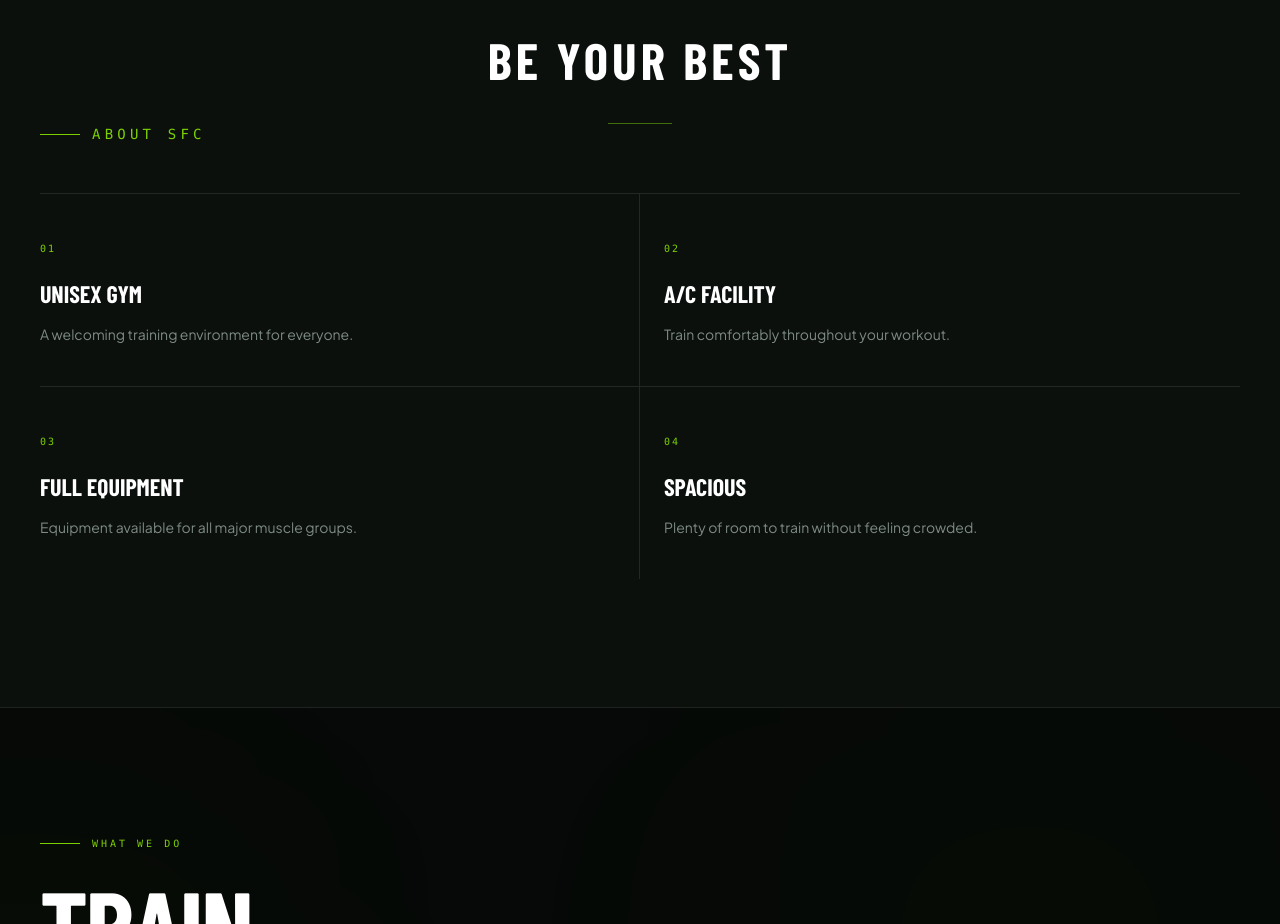
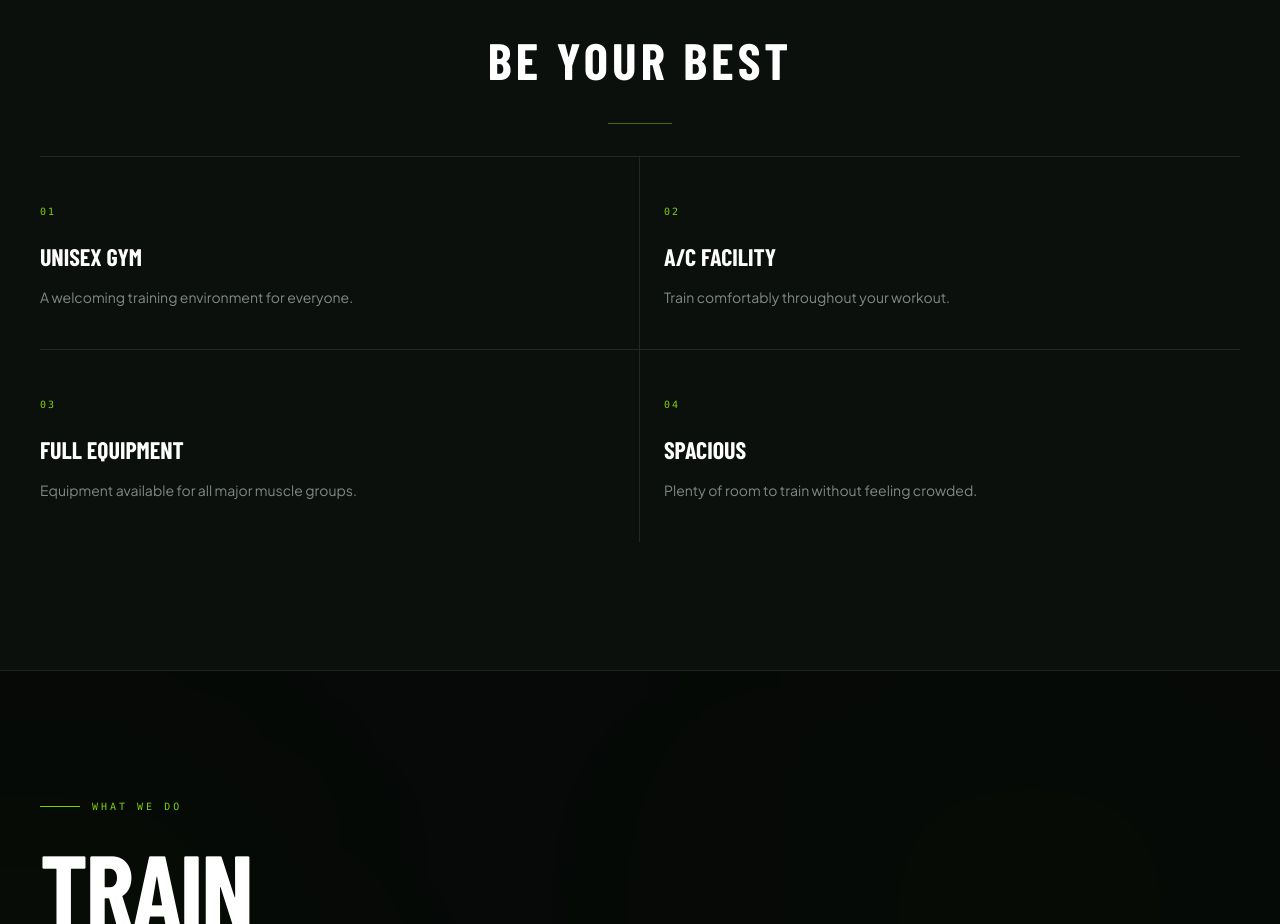
Before and after one commit to shaikirfan2904-hub/saddam-fitness-care, a Next.js app: page / in a window 1280 px wide. Shown: the part 3007-3931 px from the top of the page. Built offline with nearby package versions, Linux system fonts and the light colour scheme; a web font is replaced by a local one.

Commit message:
Remove About SFC heading

```diff
--- a/components/sections/About.tsx
+++ b/components/sections/About.tsx
@@ -401,16 +401,6 @@ export default function About() {
               ABOUT HEADER
           ===================================================== */}
 
-          <div className="mb-12 flex items-center gap-3">
-
-            <span className="h-px w-10 bg-lime-500" />
-
-            <span className="font-mono text-[14px] uppercase tracking-[0.3em] text-lime-500">
-              About SFC
-            </span>
-
-          </div>
-
 
 
           {/* =====================================================
```
